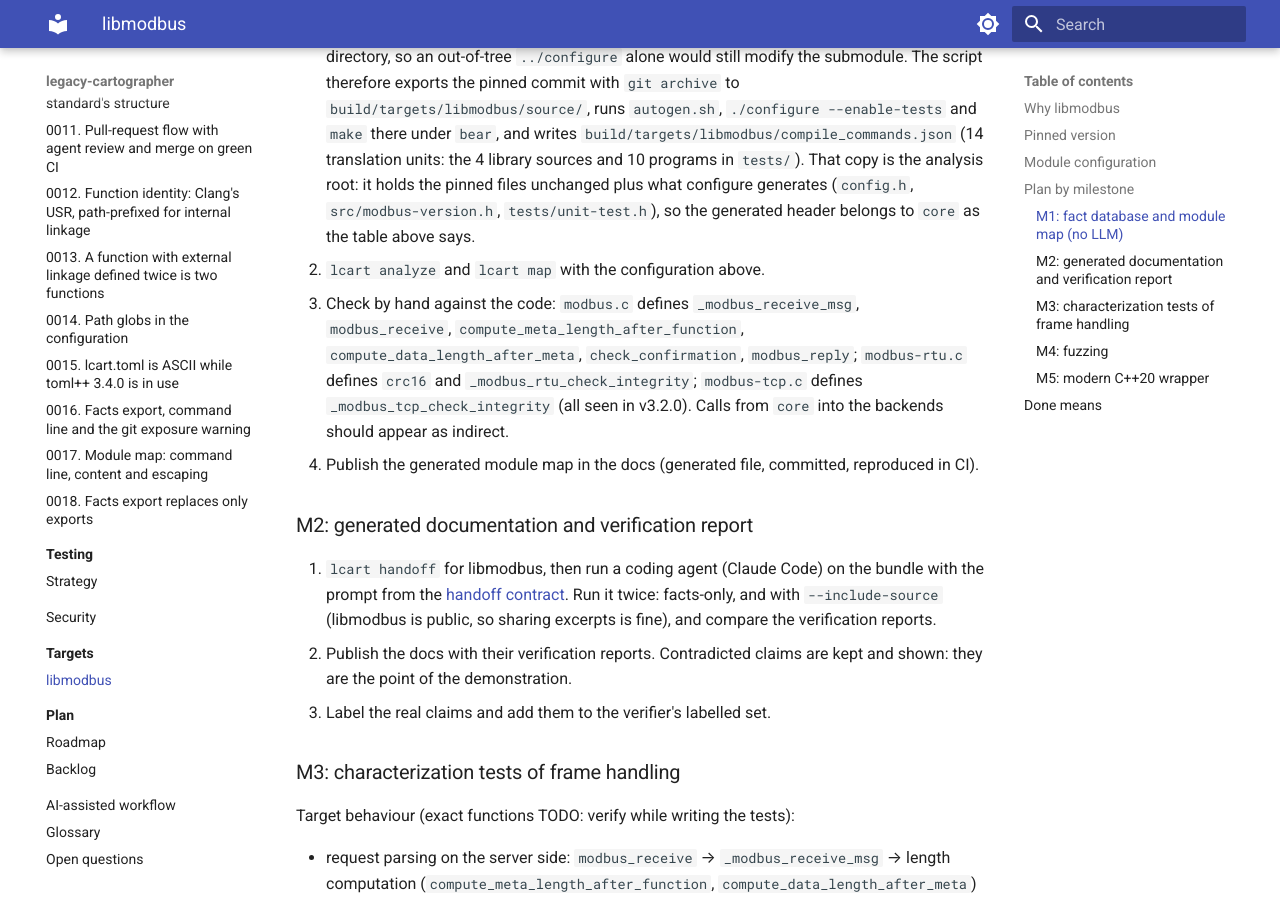
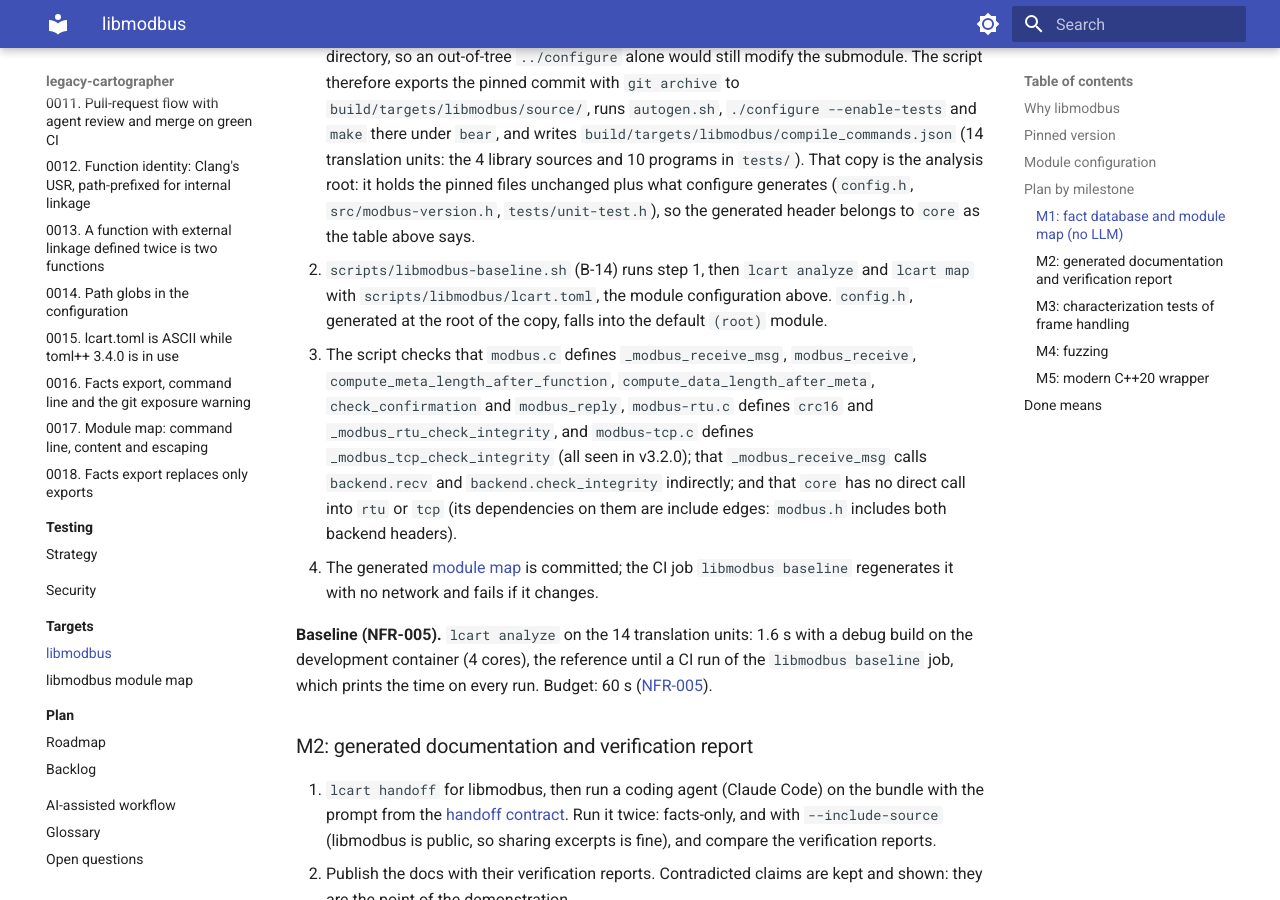
Before and after one commit to Tomek52/legacy-cartographer, an MkDocs documentation site: the page built from docs/targets/libmodbus.md, in a window 1280 px wide and 900 px high, scrolled down 1623 px. Built offline with MkDocs 1.6.1 and Material for MkDocs 9.7.7, drawn with Linux system fonts in a browser that asks for light colours.

Commit message:
feat(targets): libmodbus baseline map and timing (B-14)
scripts/libmodbus-baseline.sh builds the compilation database (B-05),
analyses libmodbus with its module configuration, writes the module map
to docs/targets and checks the functions and indirect backend calls the
libmodbus plan expects. CI runs it with no network (unshare --net) and
fails if the committed map changes; the analysis time is printed and
the first value recorded as the NFR-005 baseline. The map's Mermaid
escaping was checked in Mermaid 11, closing the ADR-0017 question.

Backlog: B-14

Co-Authored-By: Claude Opus 5.5 <noreply@anthropic.com>
Claude-Session: https://claude.ai/code/session_01Sn6UD6WxmmXBAgKToBQUdD

```diff
--- a/docs/targets/libmodbus.md
+++ b/docs/targets/libmodbus.md
@@ -65,15 +65,29 @@ rule would give one module. The libmodbus configuration (B-14) defines:
    analysis root: it holds the pinned files unchanged plus what configure
    generates (`config.h`, `src/modbus-version.h`, `tests/unit-test.h`), so
    the generated header belongs to `core` as the table above says.
-2. `lcart analyze` and `lcart map` with the configuration above.
-3. Check by hand against the code: `modbus.c` defines
-   `_modbus_receive_msg`, `modbus_receive`, `compute_meta_length_after_function`,
-   `compute_data_length_after_meta`, `check_confirmation`, `modbus_reply`;
-   `modbus-rtu.c` defines `crc16` and `_modbus_rtu_check_integrity`;
-   `modbus-tcp.c` defines `_modbus_tcp_check_integrity` (all seen in
-   v3.2.0). Calls from `core` into the backends should appear as indirect.
-4. Publish the generated module map in the docs (generated file, committed,
-   reproduced in CI).
+2. `scripts/libmodbus-baseline.sh` (B-14) runs step 1, then `lcart
+   analyze` and `lcart map` with `scripts/libmodbus/lcart.toml`, the module
+   configuration above. `config.h`, generated at the root of the copy,
+   falls into the default `(root)` module.
+3. The script checks that `modbus.c` defines `_modbus_receive_msg`,
+   `modbus_receive`, `compute_meta_length_after_function`,
+   `compute_data_length_after_meta`, `check_confirmation` and
+   `modbus_reply`, `modbus-rtu.c` defines `crc16` and
+   `_modbus_rtu_check_integrity`, and `modbus-tcp.c` defines
+   `_modbus_tcp_check_integrity` (all seen in v3.2.0); that
+   `_modbus_receive_msg` calls `backend.recv` and `backend.check_integrity`
+   indirectly; and that `core` has no direct call into `rtu` or `tcp` (its
+   dependencies on them are include edges: `modbus.h` includes both
+   backend headers).
+4. The generated [module map](libmodbus-map.md) is committed; the CI job
+   `libmodbus baseline` regenerates it with no network and fails if it
+   changes.
+
+**Baseline (NFR-005).** `lcart analyze`
+on the 14 translation units: 1.6 s with a debug build on the development
+container (4 cores), the reference until a CI run of the `libmodbus
+baseline` job, which prints the time on every run. Budget: 60 s
+([NFR-005](../specs/requirements.md#nfr005-performance-budget-v2)).
 
 ### M2: generated documentation and verification report
 
--- a/mkdocs.yml
+++ b/mkdocs.yml
@@ -101,6 +101,7 @@ nav:
   - Targets:
       - targets/index.md
       - libmodbus: targets/libmodbus.md
+      - libmodbus module map: targets/libmodbus-map.md
   - Plan:
       - plan/index.md
       - Roadmap: plan/roadmap.md
```
Also changed, not shown: docs/adr/0017-module-map-format-and-command-line.md (+3 -3 lines), docs/open-questions.md (+1 -3 lines), docs/plan/backlog.md (+22 -1 lines), docs/targets/libmodbus-map.md (added, +73 -0 lines), 3 other files.
